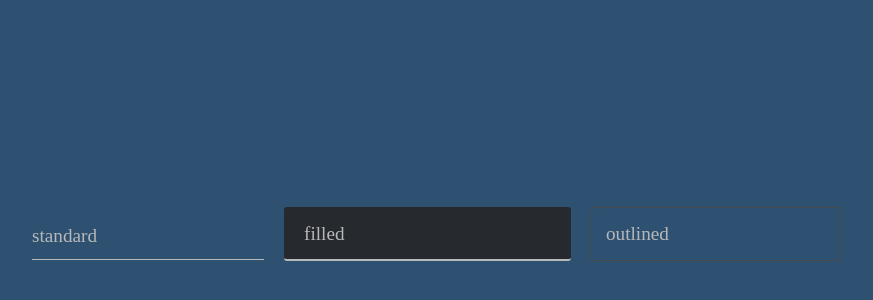
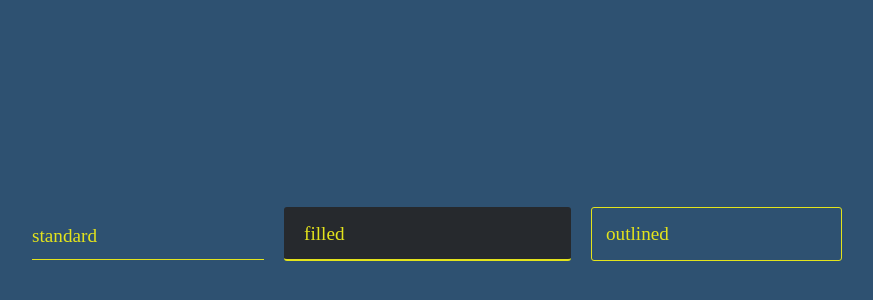
Before and after one commit to f1k13/UI-KIT, a React (Vite) app: page / in a window 1280 px wide. Shown: the part 174-474 px from the top of the page, without its empty margins (203-1076 px from the left). Built offline with nearby package versions, Linux system fonts and the light colour scheme; the HTML template or start-up script is replaced by a standard one.

Commit message:
feat: add status to input

```diff
--- a/src/App.tsx
+++ b/src/App.tsx
@@ -4,9 +4,9 @@ import { TextField } from "./components";
 const App = () => {
   return (
     <div className="root">
-      <TextField variant="standard" label="standard"></TextField>
-      <TextField variant="filled" label="filled"></TextField>
-      <TextField variant="outlined" label="outlined"></TextField>
+      <TextField status="warning" variant="standard" label="standard"></TextField>
+      <TextField status="warning" variant="filled" label="filled"></TextField>
+      <TextField status="warning" variant="outlined" label="outlined"></TextField>
     </div>
   );
 };
--- a/src/components/button/button.tsx
+++ b/src/components/button/button.tsx
@@ -2,6 +2,7 @@ import React, { ButtonHTMLAttributes, useEffect, useRef } from "react";
 import styles from "./button.module.scss";
 import "./styles.scss";
 import { SizeType } from "@/types/SizeType";
+import { ColorType } from "@/types/ColorType";
 const Button = ({
   children,
   variant = "text",
@@ -13,7 +14,7 @@ const Button = ({
   children?: React.ReactNode;
   variant?: "text" | "contained" | "outlined";
   disabler?: boolean;
-  color?: "secondary" | "success" | "error" | "default";
+  color?: ColorType;
   size?: SizeType;
 } & ButtonHTMLAttributes<HTMLButtonElement>) => {
   const ref = useRef<HTMLButtonElement | null>(null);
--- a/src/components/text-field/text-field.module.scss
+++ b/src/components/text-field/text-field.module.scss
@@ -1,6 +1,8 @@
 @import "../../styles/variables.scss";
 @import "../../styles/mixins.scss";
-
+.wrap {
+  position: relative;
+}
 .root {
   outline: none;
   border: none;
@@ -9,6 +11,13 @@
   height: 50px;
 }
 
+.label {
+  color: #b7b8b9;
+  font-size: 20px;
+  pointer-events: none;
+  transition: 0.2s linear;
+  border: none;
+}
 .standard {
   background: none;
   border-bottom: 1px solid #b8b9ba;
@@ -23,20 +32,45 @@
   }
 }
 
-.label {
-  color: #b7b8b9;
-  font-size: 20px;
-  pointer-events: none;
-  transition: 0.2s linear;
+.standard.success {
+  border-bottom: 1px solid $successBG;
+}
+.standard.success.labelActive {
+  color: $successBG;
   border: none;
+}
+.standard.success.labelInactive {
+  color: $successBG;
+  border: none;
+}
+.standard.warning {
+  border-bottom: 1px solid #e3e31c;
+}
+.standard.warning.labelActive {
+  color: #e3e31c;
+  border: none;
+}
+.standard.warning.labelInactive {
+  color: #e3e31c;
+  border: none;
+}
+.standard.error {
+  border-bottom: 1px solid #f44336;
+}
+.standard.error.labelActive {
+  border: none;
+  color: #f44336;
+}
+.standard.error.labelInactive {
+  border: none;
+  color: #f44336;
 }
 
 .standard.labelActive {
   position: absolute;
   color: $mainHover;
-  margin-bottom: 15px;
   font-size: 0.9rem;
-  bottom: 1.2rem;
+  bottom: 2.5rem;
   left: 0;
 }
 
@@ -45,10 +79,6 @@
   bottom: 0.8rem;
   left: 0;
   font-size: 1.2rem;
-}
-
-.wrap {
-  position: relative;
 }
 
 .filled {
@@ -67,15 +97,47 @@
     border-bottom: 2px solid #66b2ff;
   }
 }
-
+.filled.success {
+  border-bottom: 1px solid $successBG;
+}
+.filled.success.labelActive {
+  color: $successBG;
+}
+.filled.success.labelInactive {
+  color: $successBG;
+}
+.filled.warning {
+  border-bottom: 2px solid #e3e31c;
+  &:focus {
+    border-bottom: 3px solid #e3e31c;
+  }
+}
+.filled.warning.labelActive {
+  color: #e3e31c;
+}
+.filled.warning.labelInactive {
+  color: #e3e31c;
+}
+.filled.error {
+  border-bottom: 2px solid #f44336;
+  &:focus {
+    border-bottom: 3px solid #f44336;
+  }
+}
+.filled.error.labelActive {
+  color: #f44336;
+}
+.filled.error.labelInactive {
+  color: #f44336;
+}
 .filled.labelActive {
   border: none;
   background: none;
   position: absolute;
   color: $mainHover;
+  font-size: 0.8rem;
   margin-bottom: 15px;
-  font-size: 0.9rem;
-  bottom: 1.2rem;
+  bottom: 1.3rem;
   left: 0;
 }
 
@@ -102,14 +164,49 @@
     border: 1px solid #66b2ff;
   }
 }
+.outlined.success {
+  border: 1px solid $successBG;
+  &:focus{
+    border: 2px solid $successBG;
+  }
+}
+.outlined.success.labelActive {
+  color: $successBG;
+}
+.outlined.success.labelInactive {
+  color: $successBG;
+}
+.outlined.warning{
+  border: 1px solid #e3e31c;
+  &:focus{
+    border: 2px solid #e3e31c;
+  }
+}
+.outlined.warning.labelActive{
+  color: #e3e31c;
+}
+.outlined.warning.labelInactive{
+  color: #e3e31c;
+}
+.outlined.error {
+  border: 1px solid #f44336;
+  &:focus {
+    border: 2px solid #f44336;
+  }
+}
+.outlined.error.labelActive {
+  color: #f44336;
+}
+.outlined.error.labelInactive {
+  color: #f44336;
+}
 .outlined.labelActive {
   border: none;
   background: none;
   position: absolute;
   color: $mainHover;
-  margin-bottom: 15px;
   font-size: 0.9rem;
-  bottom: 2.5rem;
+  bottom: 3.6rem;
   left: 0;
 }
 
--- a/src/components/text-field/text-field.tsx
+++ b/src/components/text-field/text-field.tsx
@@ -1,21 +1,22 @@
 import { ChangeEvent, useState } from "react";
 import styles from "./text-field.module.scss";
-import { SizeType } from "@/types/SizeType";
 
 const TextField = ({
   variant = "standard",
   onChange,
   defaultValue,
-  size = "md",
+  size = "normal",
   label,
   onFocus,
+  status = "default",
 }: {
   variant?: "outlined" | "filled" | "standard";
   onChange?: (value: string) => void;
   defaultValue?: string;
-  size?: SizeType;
+  size?: "sm" | "normal";
   label?: string;
   onFocus?: () => void;
+  status?: "error" | "success" | "warning" | "default";
 }) => {
   const [value, setValue] = useState<string>(defaultValue || "");
   const [isFocus, setIsFocus] = useState<boolean>(false);
@@ -35,7 +36,7 @@ const TextField = ({
     setIsFocus(false);
   };
 
-  const labelStyles = `${styles[variant]} ${styles.label}  ${
+  const labelStyles = `${styles[variant]} ${styles.label} ${styles[status]}  ${
     isFocus
       ? styles.labelActive
       : value
@@ -49,7 +50,7 @@ const TextField = ({
         id={label}
         onFocus={handleFocus}
         onBlur={handleBlur}
-        className={`${styles.root} ${styles[variant]} ${styles[size]} `}
+        className={`${styles.root} ${styles[variant]} ${styles[size]} ${styles[status]} `}
         onChange={handleChange}
       />
       <label className={labelStyles} htmlFor={label}>
--- /dev/null
+++ b/src/types/ColorType.ts
@@ -0,0 +1 @@
+export type ColorType = "secondary" | "success" | "error" | "default";
```
Also changed, not shown: 1 other file (tests, documents, lock files or other folders).
